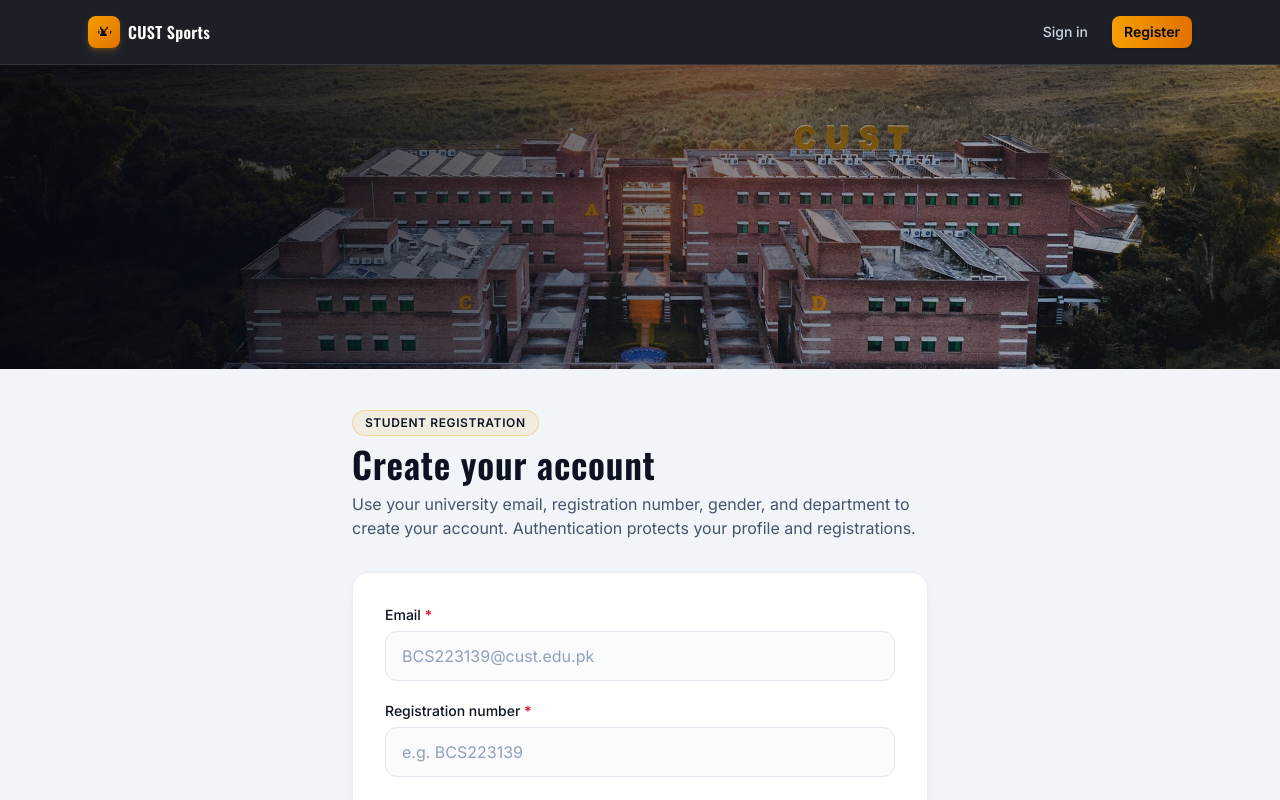
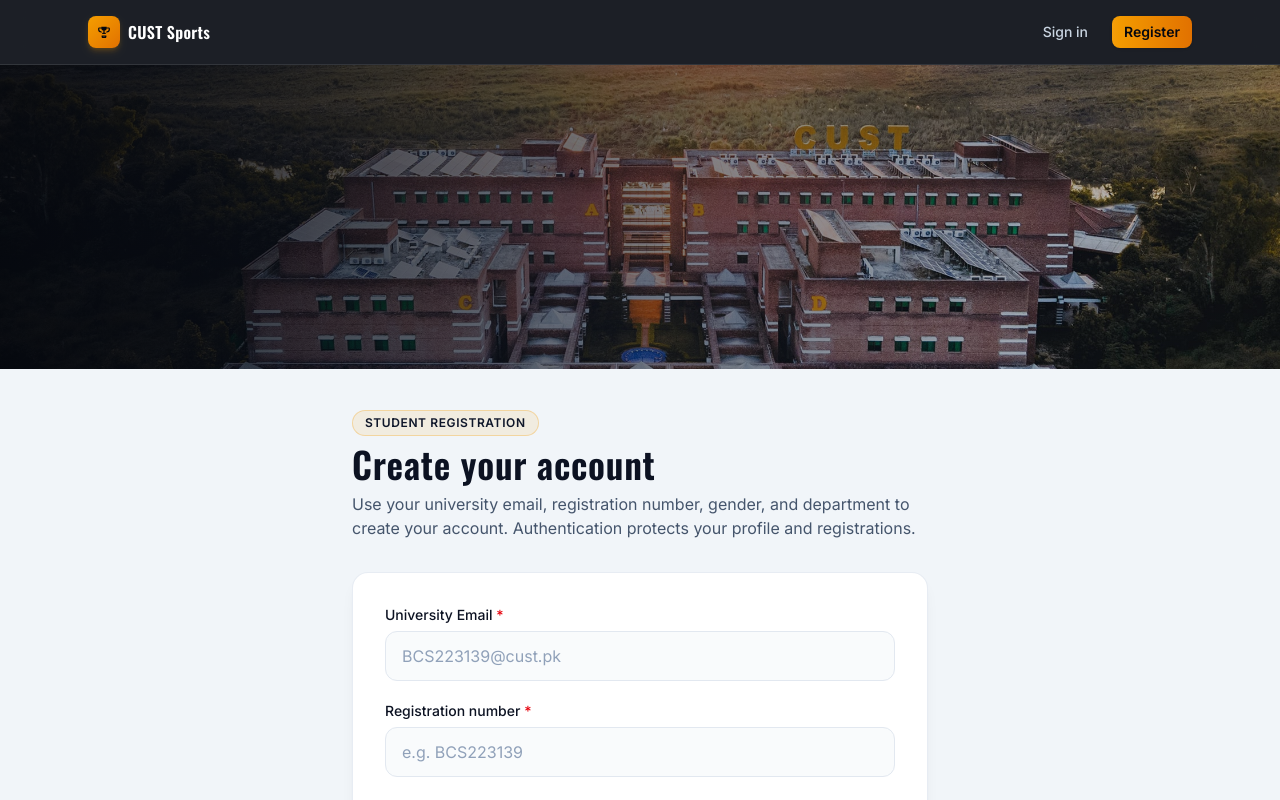
Before and after one commit to Abdul-Wasay-008/Sports-Management-System---Frontend, a Next.js app: page /register in a window 1280 px wide. Shown: the top 800 px of the page. Built offline with nearby package versions, Linux system fonts and the light colour scheme.

Commit message:
fix: Auth page header logo

```diff
--- a/src/components/auth/AuthNav.tsx
+++ b/src/components/auth/AuthNav.tsx
@@ -11,8 +11,24 @@ export function AuthNav({ mode }: AuthNavProps) {
       <div className="mx-auto flex h-14 max-w-6xl items-center justify-between px-4 sm:h-16 sm:px-6">
         <Link href="/" className="flex items-center gap-2">
           <span className="flex h-8 w-8 items-center justify-center rounded-lg bg-linear-to-br from-brand-amber-500 to-amber-600 text-brand-950 shadow-md shadow-amber-500/20">
-            <svg className="h-4 w-4" viewBox="0 0 24 24" fill="currentColor" aria-hidden>
-              <path d="M6 4h12v1a5 5 0 0 1-4 4.9V15h1a1 1 0 0 1 1 1v2H6v-2a1 1 0 0 1 1-1h1v-5.1A5 5 0 0 1 6 5V4Zm2 0v1a3 3 0 0 0 3 3V10h2V8a3 3 0 0 0 3-3V4H8Zm-2 6H4a1 1 0 0 0-1 1v1a3 3 0 0 0 2.2 2.9 4.9 4.9 0 0 1-.2-1.3V10Zm14 0h2a1 1 0 0 1 1 1v1a3 3 0 0 1-2.2 2.9c.14-.4.2-.8.2-1.3V10Z" />
+            <svg className="h-4 w-4" viewBox="0 0 24 24" fill="none" aria-hidden>
+              <path
+                d="M8 4h8v2a4 4 0 0 1-4 4 4 4 0 0 1-4-4V4Z"
+                fill="currentColor"
+              />
+              <path
+                d="M8 6H5a1 1 0 0 0-1 1v1a4 4 0 0 0 4 4M16 6h3a1 1 0 0 1 1 1v1a4 4 0 0 1-4 4"
+                stroke="currentColor"
+                strokeWidth="1.8"
+                strokeLinecap="round"
+              />
+              <path
+                d="M12 10v4M9 18h6M10 14h4M9.5 18v2h5V18"
+                stroke="currentColor"
+                strokeWidth="1.8"
+                strokeLinecap="round"
+                strokeLinejoin="round"
+              />
             </svg>
           </span>
           <span className="font-heading text-sm font-semibold tracking-wide text-white sm:text-base">
--- a/src/components/auth/LoginForm.tsx
+++ b/src/components/auth/LoginForm.tsx
@@ -31,7 +31,7 @@ export function LoginForm() {
         <form onSubmit={handleSubmit} className="space-y-5">
           <div>
             <label htmlFor="login-email" className="mb-1.5 block text-sm font-medium text-brand-900">
-              Email
+              University Email
             </label>
             <input
               id="login-email"
@@ -41,7 +41,7 @@ export function LoginForm() {
               required
               value={email}
               onChange={(e) => setEmail(e.target.value)}
-              placeholder="you@cust.edu.pk"
+              placeholder="BCS223139@cust.pk"
               className="w-full rounded-xl border border-slate-200 bg-slate-50/80 px-4 py-3 text-slate-900 outline-none ring-brand-amber-500/30 transition placeholder:text-slate-400 focus:border-brand-amber-500 focus:bg-white focus:ring-4"
             />
           </div>
--- a/src/components/auth/RegisterForm.tsx
+++ b/src/components/auth/RegisterForm.tsx
@@ -51,7 +51,7 @@ export function RegisterForm() {
         <form onSubmit={handleSubmit} className="space-y-5">
           <div>
             <label htmlFor="reg-email" className="mb-1.5 block text-sm font-medium text-brand-900">
-              Email <span className="text-red-600">*</span>
+              University Email <span className="text-red-600">*</span>
             </label>
             <input
               id="reg-email"
@@ -61,7 +61,7 @@ export function RegisterForm() {
               required
               value={email}
               onChange={(e) => setEmail(e.target.value)}
-              placeholder="BCS223139@cust.edu.pk"
+              placeholder="BCS223139@cust.pk"
               className="w-full rounded-xl border border-slate-200 bg-slate-50/80 px-4 py-3 text-slate-900 outline-none ring-brand-amber-500/30 transition placeholder:text-slate-400 focus:border-brand-amber-500 focus:bg-white focus:ring-4"
             />
           </div>
```
